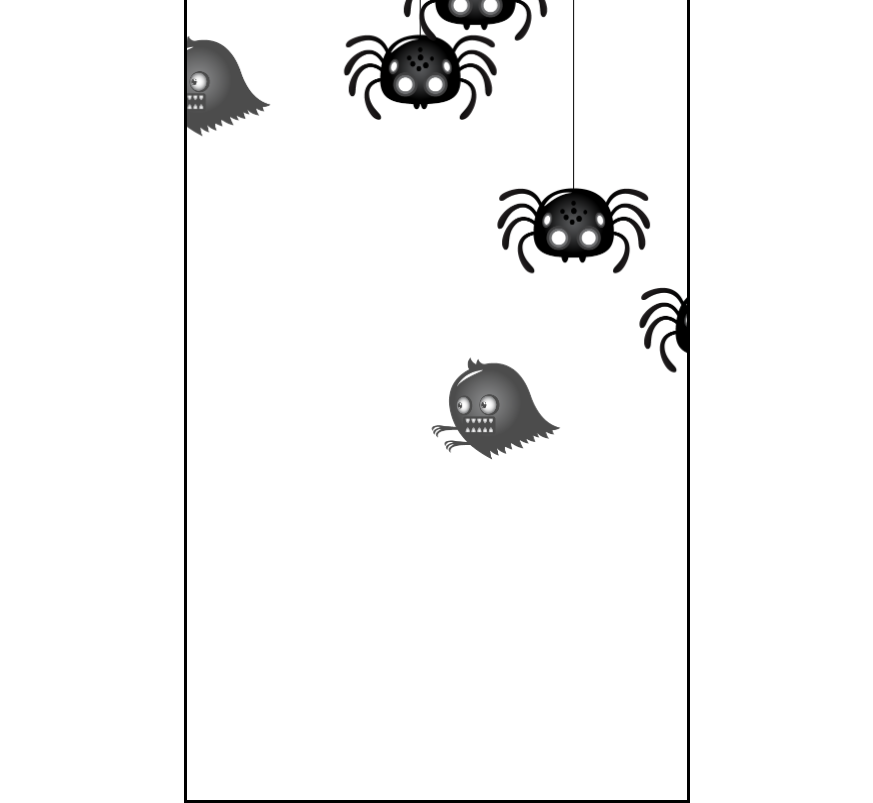
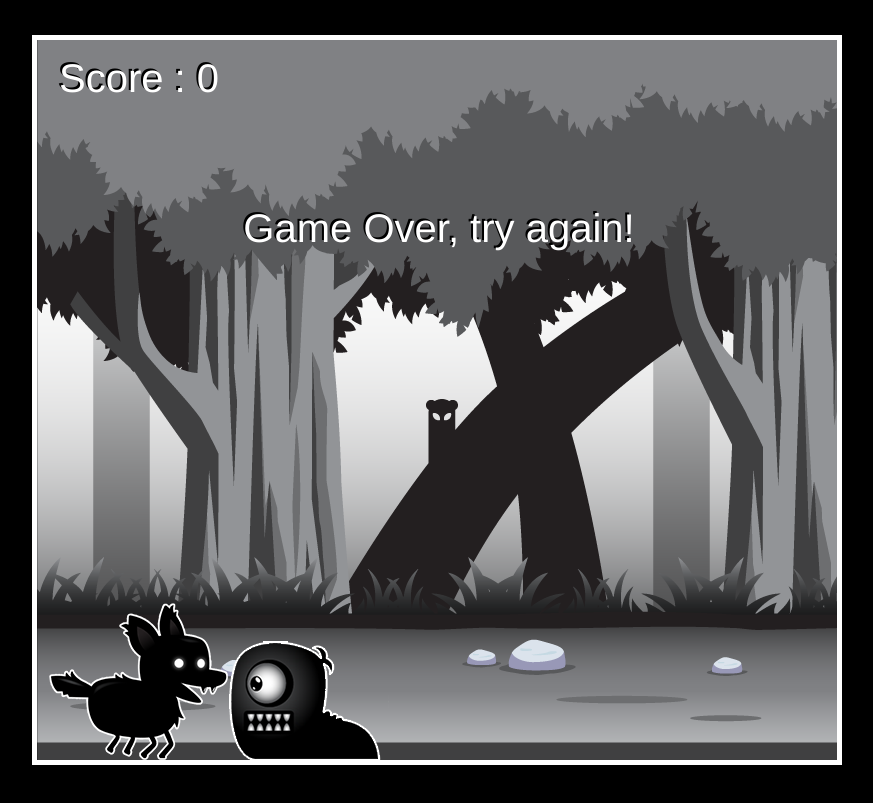
Before and after one commit to JK-coder-kun/js-2dgame, a plain HTML site: page index.html in a window 1280 px wide. Shown: the whole page, without its empty margins (203-1076 px from the left). Drawn offline with Linux system fonts and the light colour scheme.

Commit message:
slide scroller game

```diff
--- a/script.js
+++ b/script.js
@@ -1,155 +1,237 @@
-/**@type{HTMLCanvasElement} */
-document.addEventListener('DOMContentLoaded',function(){
+window.addEventListener('load',function(e){
     const canvas = document.getElementById("canvas1");
-    const ctx = canvas.getContext("2d");
-    canvas.width = 500;
-    canvas.height = 800;
+    const ctx = canvas.getContext('2d');
+    canvas.width = 800;
+    canvas.height = 720;
+    let enemies = [];
+    let score = 0;
+    let gameOver = false;
 
-    class Game{
-        constructor(ctx,width,height){
-            this.ctx = ctx;
-            this.width = width;
-            this.height = height;
-            this.enemies = [];
-            this.enemyTimer = 0;
-            this.enemyInterval = 500;
-            this.enemyTypes = ['worm','ghost','spider'];
+    class InputHandler{
+        constructor(){
+            this.keys = [];
+            window.addEventListener('keydown',(e)=>{
+                if((e.key == 'ArrowDown'||
+                    e.key == 'ArrowUp'||
+                    e.key == 'ArrowLeft'||
+                    e.key == 'ArrowRight')
+                 && this.keys.indexOf(e.key) === -1){
+                    this.keys.push(e.key);
+                }
+                console.log(e.key,this.keys)
+            });
+            window.addEventListener('keyup',(e)=>{
+                if( e.key == 'ArrowDown'||
+                    e.key == 'ArrowUp'||
+                    e.key == 'ArrowLeft'||
+                    e.key == 'ArrowRight'){
+                    this.keys.splice(this.keys.indexOf(e.key),1);
+                }
+                console.log(e.key,this.keys)
+            });
         }
-        update(deltatime){
-            this.enemies = this.enemies.filter(object => !object.markedForDeletion);
-            if(this.enemyTimer > this.enemyInterval){
-                this.#addNewEnemy();
-                this.enemyTimer = 0;
-                console.log(this.enemies)
+    }
+
+    class Player{
+        constructor(gameWidth,gameHeight){
+            this.gameWidth = gameWidth;
+            this.gameHeight = gameHeight;
+            this.width = 200;
+            this.height = 200;
+            this.x = 0;
+            this.y = this.gameHeight-this.height;
+            this.image = document.getElementById('playerImage');
+            this.frameX = 0;
+            this.maxFrame = 8;
+            this.frameY = 0;
+            this.speed = 0;
+            this.vy = 0;
+            this.weight = 1;
+            this.fps = 20;
+            this.frameTimer = 0;
+            this.frameInterval = 1000/this.fps;
+        }
+        draw(context){
+            // context.strokeStyle='white'
+            // context.strokeRect(this.x,this.y,this.width,this.height);
+            // context.beginPath();
+            // context.arc(this.x+this.width/2,this.y+this.height/2,this.width/2,this.height/2,0,Math.PI*2);
+            // context.stroke();
+            // context.strokeStyle = 'blue';
+            // context.beginPath();
+            // context.arc(this.x, this.y, this.width/2,0,Math.PI*2);
+            // context.stroke();
+            context.drawImage(this.image,this.frameX * this.width,this.frameY * this.height,this.width,this.height,this.x,this.y,this.width,this.height);
+        }
+        update(input,deltatime,enemies){
+            //collision detection
+            enemies.forEach(enemy=>{
+                const dx = (enemy.x+enemy.width/2) - (this.x+this.width/2);
+                const dy = (enemy.y+enemy.height/2) - (this.y+this.height/2);
+                const distance = Math.sqrt(dx*dx+dy*dy);
+                if(distance < this.width/2+enemy.width/2){
+                    gameOver = true;
+                }
+            })
+            //sprite animation
+            if(this.frameTimer > this.frameInterval){
+                if(this.frameX >= this.maxFrame)this.frameX = 0;
+                else this.frameX++;
+                this.frameTimer = 0;
             }else{
-                this.enemyTimer+= deltatime;
+                this.frameTimer += deltatime;
             }
-            this.enemies.forEach(object=>object.update(deltatime));
+            //control movement
+            if(input.keys.indexOf('ArrowRight') > -1){
+                this.speed = 5;
+            }else if(input.keys.indexOf('ArrowLeft') > -1){
+                this.speed = -5;
+            }else if(input.keys.indexOf('ArrowUp') > -1 && this.onGround()){
+                this.vy = -30;
+            }else{
+                this.speed = 0;
+            }
+            //horizontal movement
+            this.x += this.speed;
+            if(this.x < 0) this.x = 0;
+            if(this.x > this.gameWidth-this.width) this.x = this.gameWidth-this.width;
+            //vertical movement
+            this.y += this.vy;
+            if(!this.onGround()){
+                this.vy += this.weight;
+                this.frameY = 1;
+                this.maxFrame = 5;
+            }else{
+                this.vy = 0;
+                this.frameY = 0;
+                this.maxFrame = 8;
+            }
+            if(this.y > this.gameHeight-this.height) this.y = this.gameHeight-this.height;
         }
-        draw(){
-            this.enemies.forEach(object=>object.draw(this.ctx));
+        onGround(){
+            return this.y >= this.gameHeight-this.height;
         }
-        #addNewEnemy(){
-            const randomEnemy = this.enemyTypes[Math.floor(Math.random()*this.enemyTypes.length)];
-            if(randomEnemy == 'worm') this.enemies.push(new Worm(this));
-            else if(randomEnemy == 'ghost') this.enemies.push(new Ghost(this));
-            else if(randomEnemy == 'spider') this.enemies.push(new Spider(this));
-            // this.enemies.sort(function(a,b){
-            //     return a.y - b.y;
-            // });
+    }
+
+    class Background{
+        constructor(gameWidth,gameHeight){
+            this.gameWidth = gameWidth;
+            this.gameHeight = gameHeight;
+            this.image = document.getElementById('backgroundImage');
+            this.x = 0;
+            this.y = 0;
+            this.width = 2400;
+            this.height = 720;
+            this.speed = 20;
+        }
+        draw(context){
+            context.drawImage(this.image,this.x,this.y,this.width,this.height);
+            context.drawImage(this.image,this.x+this.width-this.speed,this.y,this.width,this.height);
+        }
+        update(){
+            this.x -= this.speed;
+            if(this.x < 0-this.width) this.x = 0;
         }
     }
 
     class Enemy{
-        constructor(game){
-            this.game = game;
-            this.x = this.game.width;
-            this.y = Math.random()*this.game.height;
-            this.width = 100;
-            this.height = 100;
-            this.markedForDeletion = false;
+        constructor(gameWidth,gameHeight){
+            this.gameWidth = gameWidth;
+            this.gameHeight = gameHeight;
+            this.width = 160;
+            this.height = 119;
+            this.image = document.getElementById('enemyImage');
+            this.x = this.gameWidth;
+            this.y = this.gameHeight-this.height;
             this.frameX = 0;
             this.maxFrame = 5;
-            this.frameInterval = 10;
+            this.fps = 20;
             this.frameTimer = 0;
+            this.frameInterval = 1000/this.fps;
+            this.speed = 8;
+            this.markedForDeletion = false;
+        }
+        draw(context){
+            // context.strokeStyle='white'
+            // context.strokeRect(this.x,this.y,this.width,this.height);
+            // context.beginPath();
+            // context.arc(this.x+this.width/2,this.y+this.height/2,this.width/2,0,Math.PI*2);
+            // context.stroke();
+            // context.strokeStyle = 'blue';
+            // context.beginPath();
+            // context.arc(this.x, this.y, this.width/2,0,Math.PI*2);
+            // context.stroke();
+            context.drawImage(this.image,this.frameX * this.width,0,this.width,this.height,this.x,this.y,this.width,this.height);
         }
         update(deltatime){
-            this.x -= this.vx * deltatime;
-            if(this.x < 0-this.width) this.markedForDeletion = true;
             if(this.frameTimer > this.frameInterval){
+                if(this.frameX >= this.maxFrame) this.frameX = 0;
+                else this.frameX++;
                 this.frameTimer = 0;
-                if(this.frameX < this.maxFrame) this.frameX ++;
-                else this.frameX = 0;
-            }else {
-                this.frameTimer += deltatime ;
+            }else{
+                this.frameTimer += deltatime;
             }
-        }
-        draw(ctx){
-            ctx.drawImage(this.image,this.spriteWidth * this.frameX,0,this.spriteWidth,this.spriteHeidht,this.x,this.y,this.width,this.height);
+            this.x-=this.speed;
+            if(this.x < 0-this.width){
+                this.markedForDeletion = true;
+                score++;
+            }
         }
     }
 
-    class Worm extends Enemy{
-        constructor(game){
-            super(game);
-            this.spriteWidth = 229;
-            this.spriteHeidht = 171;
-            this.width = this.spriteWidth/2;
-            this.height = this.spriteHeidht/2;
-            this.x = this.game.width;
-            this.y =(this.game.height-this.height);
-            this.image = worm;
-            this.vx = Math.random()*0.1 + 0.2;
+    function handleEnemies(deltatime){
+        if(enemyTimer > enemyInterval + randomEnemyInterval){
+            enemies.push(new Enemy(canvas.width,canvas.height));
+            enemyTimer = 0;
+        }else{
+            enemyTimer += deltatime;
+        }
+        enemies.forEach(enemy=>{
+            enemy.draw(ctx);
+            enemy.update(deltatime);
+        });
+        enemies = enemies.filter(enemy=>!enemy.markedForDeletion);
+    }
+
+    function displayStatusText(context){
+        context.fillStyle = 'black';
+        context.font = "40px Helvetica";
+        context.fillText('Score : '+score,20,50);
+        context.fillStyle = 'white';
+        context.font = "40px Helvetica";
+        context.fillText('Score : '+score,22,52);
+        if(gameOver){
+            context.textAlign ='center';
+            context.fillStyle = 'black';
+            context.fillText('Game Over, try again!',canvas.width/2,200);
+            context.textAlign ='center';
+            context.fillStyle = 'white';
+            context.fillText('Game Over, try again!',canvas.width/2+2,202);
         }
     }
 
-    class Ghost extends Enemy{
-        constructor(game){
-            super(game);
-            this.spriteWidth = 261;
-            this.spriteHeidht = 209;
-            this.width = this.spriteWidth/2;
-            this.height = this.spriteHeidht/2;
-            this.x = this.game.width;
-            this.y = Math.random()*this.game.height*0.6;
-            this.image = ghost;
-            this.vx = Math.random()*0.2 + 0.2;
-            this.angle = 0;
-            this.curve = Math.random()*3;
-        }
-        update(deltatime){
-            super.update(deltatime);
-            this.y += Math.sin(this.angle) * this.curve;
-            this.angle += 0.04;
-        }
-        draw(ctx){
-            ctx.save();
-            ctx.globalAlpha = 0.7;
-            super.draw(ctx);
-            ctx.restore();
-        }
+    const input = new InputHandler();
+    const player = new Player(canvas.width,canvas.height);
+    const background =new Background(canvas.width,canvas.height);
+
+    let lastTime = 0;
+    let enemyTimer = 0;
+    let enemyInterval = 1000;
+    let randomEnemyInterval = Math.random() * 1000 + 500;
+
+    function animate(timestamp){
+        const deltatime = timestamp - lastTime;
+        lastTime = timestamp;
+        ctx.clearRect(0,0,canvas.width,canvas.height);
+        background.draw(ctx);
+        //background.update();
+        player.draw(ctx);
+        player.update(input,deltatime,enemies);
+        handleEnemies(deltatime);
+        displayStatusText(ctx);
+        if(!gameOver)requestAnimationFrame(animate);
+
     }
 
-    class Spider extends Enemy{
-        constructor(game){
-            super(game);
-            this.spriteWidth = 310;
-            this.spriteHeidht = 175;
-            this.width = this.spriteWidth/2;
-            this.height = this.spriteHeidht/2;
-            this.x =Math.random()* this.game.width;
-            this.y =0 - this.height;
-            this.image = spider;
-            this.vx = 0;
-            this.vy = Math.random() * 0.1 + 0.1;
-            this.maxLength = Math.random()*this.game.height;
-        }
-        update(deltatime){
-            super.update(deltatime);
-            if(this.y < 0-this.height*2) this.markedForDeletion = true;
-            this.y += this.vy * deltatime;
-            if(this.y > this.maxLength) this.vy *= -1;
-        }
-        draw(ctx){
-            ctx.beginPath();
-            ctx.moveTo(this.x + this.width/2,0);
-            ctx.lineTo(this.x + this.width/2,this.y + 10);
-            ctx.stroke();
-            super.draw(ctx);
-        }
-    }
-
-    let lastTime = 0;
-    const game = new Game(ctx,canvas.width,canvas.height);
-    function animate(timeStamp){
-        ctx.clearRect(0,0,canvas.width,canvas.height);
-        const deltatime = timeStamp - lastTime;
-        lastTime = timeStamp;
-        game.update(deltatime);
-        game.draw();
-
-        requestAnimationFrame(animate);
-    }
-    animate(0)
-
+    animate(0);
 });
--- a/style.css
+++ b/style.css
@@ -1,11 +1,12 @@
+body{
+    background-color: black;
+}
 #canvas1{
-    border: 3px solid black;
+    border: 5px solid white;
     position: absolute;
     top: 50%;
     left: 50%;
     transform: translate(-50%,-50%);
-    width: 500px;
-    height: 800px;
 }
 img{
     display: none;
```
Also changed, not shown: index.html (+5 -4 lines), background_single.png (added), enemy_1.png (added), enemy_ghost.png (deleted), enemy_spider.png (deleted), enemy_worm.png (deleted), player.png (added).
